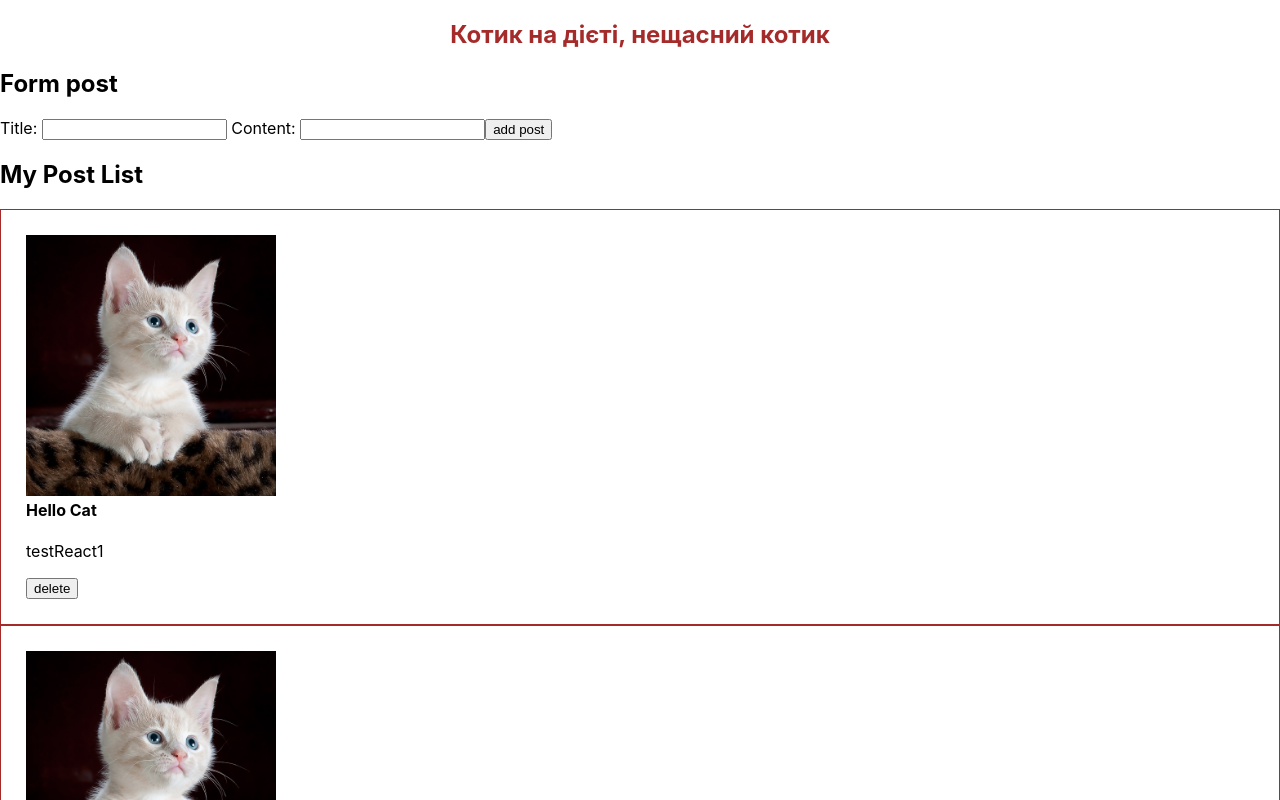
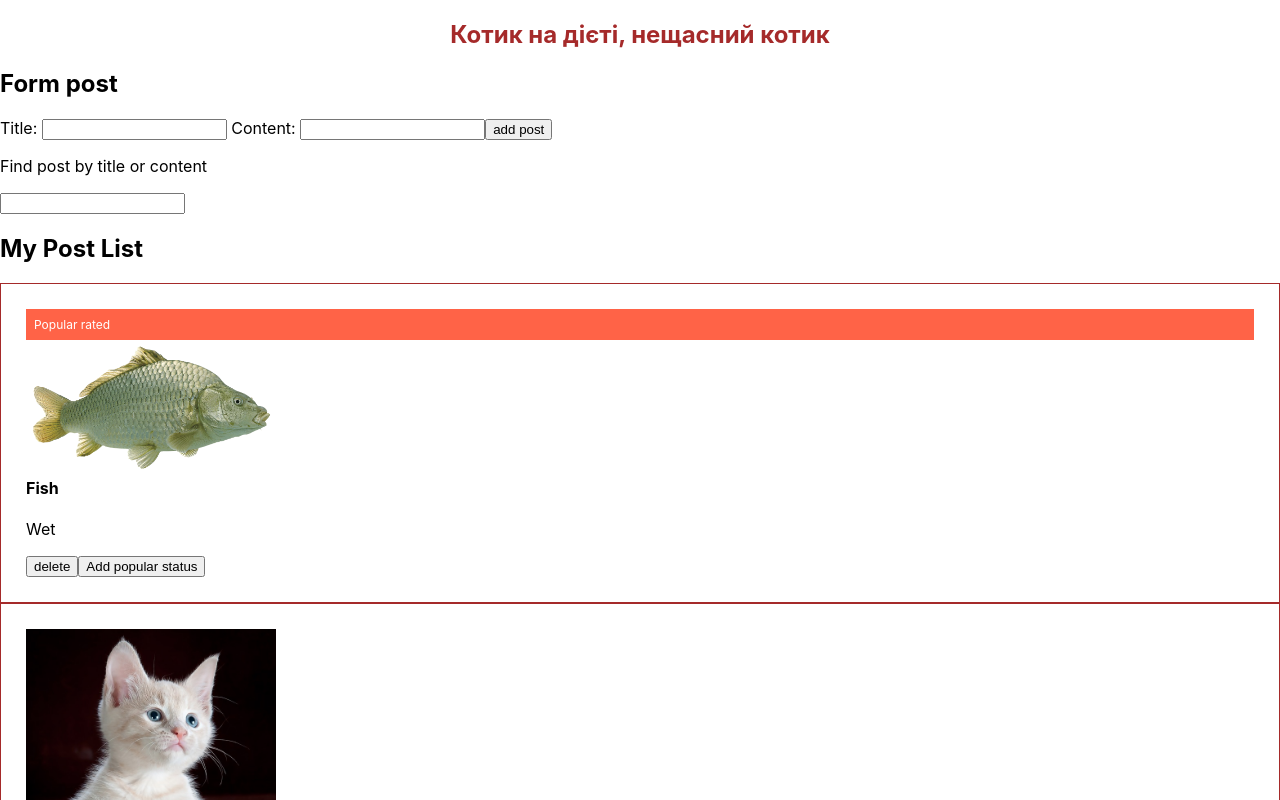
Before and after one commit to Maxim4ik118/bcon59-pr, a React (Create React App) app: page / in a window 1280 px wide. Shown: the top 800 px of the page. Built offline with nearby package versions, Linux system fonts and the light colour scheme.

Commit message:
add filter, toggle, sort

```diff
--- a/src/components/App.jsx
+++ b/src/components/App.jsx
@@ -1,18 +1,33 @@
 import PostList from './PostList';
 import imgCat from '../assets/images/cat-1.jpg';
+import imgDog from '../assets/images/dog-1.jpg';
+import imgFish from '../assets/images/fish-1.webp';
 import { Component } from 'react';
 import { PostForm } from 'components/PostForm/PostForm';
 
 export class App extends Component {
   state = {
+    filter: '',
     posts: [
-      { id: 1, srcImage: imgCat, title: 'Hello Cat', content: 'testReact1' },
-      { id: 2, srcImage: imgCat, title: 'Hello Dog', content: 'testReact2' },
+      {
+        id: 1,
+        srcImage: imgCat,
+        title: 'Cat',
+        content: 'Sad',
+        isPopular: false,
+      },
+      {
+        id: 2,
+        srcImage: imgDog,
+        title: 'Dog',
+        content: 'Happy',
+        isPopular: false,
+      },
       {
         id: 3,
-        srcImage: imgCat,
-        title: 'Hello Fish',
-        content: 'testReact3',
+        srcImage: imgFish,
+        title: 'Fish',
+        content: 'Wet',
         isPopular: true,
       },
     ],
@@ -24,21 +39,63 @@ export class App extends Component {
     });
   };
 
+  addPopularStatus = postId => {
+    // postId = 2
+    // [{ id: 1, isPopular: false}, {id:2, isPopular: false}]
+    // [{ id: 1, isPopular: false}, {id:2, isPopular: true}]
+    this.setState({
+      posts: this.state.posts.map(post =>
+        postId === post.id ? { ...post, isPopular: !post.isPopular } : post
+      ),
+    });
+  };
+
   onAddPost = formData => {
     const post = { ...formData, id: Math.random(), srcImage: imgCat };
 
     this.setState({ posts: [...this.state.posts, post] });
   };
 
+  onFilterChange = event => {
+    const inputValue = event.target.value;
+    this.setState({ filter: inputValue });
+  };
+
   render() {
+    const filteredPostsByTitleAndContent = this.state.posts.filter(post => {
+      return (
+        post.title
+          .toLowerCase()
+          .includes(this.state.filter.trim().toLowerCase()) ||
+        post.content
+          .toLowerCase()
+          .includes(this.state.filter.trim().toLowerCase())
+      );
+    });
+    const sortedFilteredPosts = [...filteredPostsByTitleAndContent].sort(
+      (a, b) => {
+        console.log(a);
+        console.log(b);
+        return Number(b.isPopular) - Number(a.isPopular);
+      }
+    );
     return (
       <>
         <h2 className="header-title">Котик на дієті, нещасний котик</h2>
         <PostForm title="Form post" onAddPost={this.onAddPost} />
+        <div className="input-wrapper">
+          <p>Find post by title or content</p>
+          <input
+            onChange={this.onFilterChange}
+            value={this.state.filter}
+            type="text"
+          />
+        </div>
         <PostList
           title="My Post List"
-          list={this.state.posts}
+          list={sortedFilteredPosts}
           onDeletePost={this.onDeletePost}
+          addPopularStatus={this.addPopularStatus}
         />
       </>
     );
--- a/src/components/PostList.jsx
+++ b/src/components/PostList.jsx
@@ -1,7 +1,7 @@
 import imgCat from '../assets/images/cat-1.jpg';
 import { PostListItem } from './PostListItem';
 
-const Postlist = ({ title, list, onDeletePost }) => {
+const Postlist = ({ title, list, onDeletePost, addPopularStatus }) => {
   return (
     <div>
       <h2 className="post-list-title">{title}</h2>
@@ -15,6 +15,7 @@ const Postlist = ({ title, list, onDeletePost }) => {
               content={post.content}
               isPopular={post.isPopular}
               onDeletePost={onDeletePost}
+              addPopularStatus={addPopularStatus}
               id={post.id}
             />
           );
--- a/src/components/PostListItem.jsx
+++ b/src/components/PostListItem.jsx
@@ -4,6 +4,7 @@ export function PostListItem({
   content,
   isPopular = false,
   onDeletePost,
+  addPopularStatus,
   id,
 }) {
   return (
@@ -17,6 +18,9 @@ export function PostListItem({
       <button onClick={() => onDeletePost(id)} type="button">
         delete
       </button>
+      <button onClick={() => addPopularStatus(id)} type="button">
+        Add popular status
+      </button>
     </li>
   );
 }
```
Also changed, not shown: src/assets/images/dog-1.jpg (added), src/assets/images/fish-1.webp (added).
